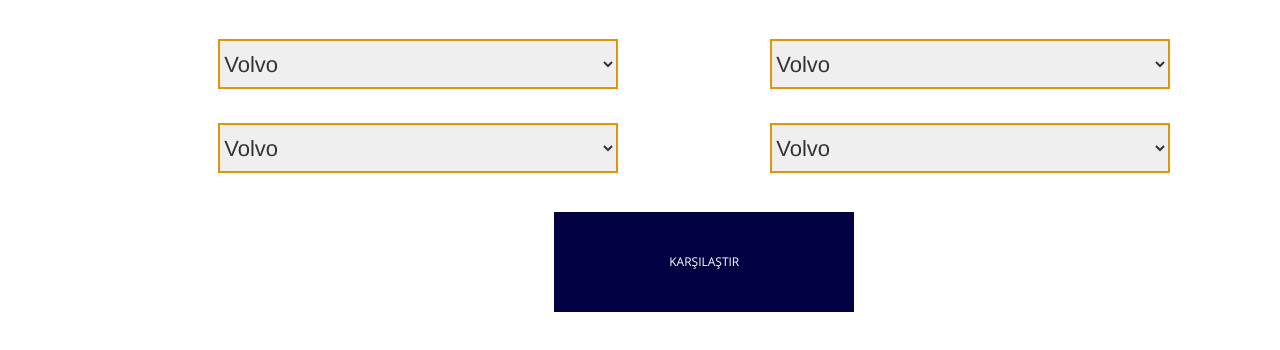
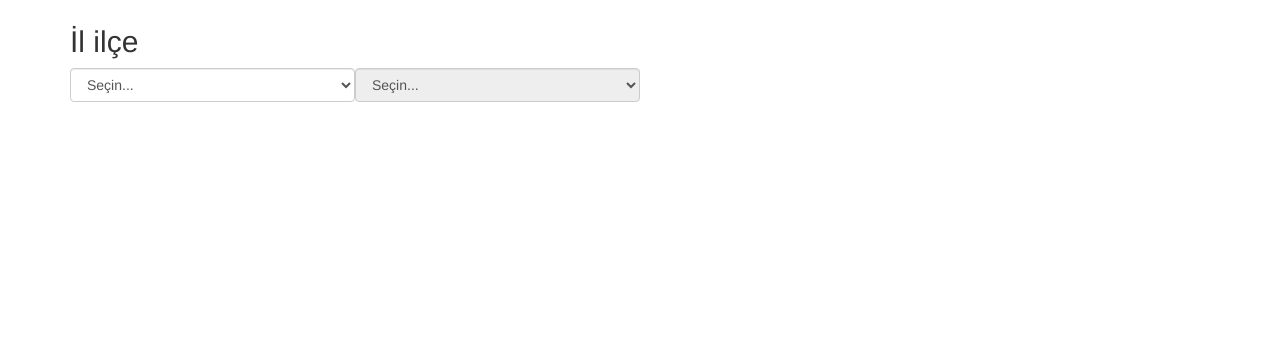
Before and after one commit to atakanbalta/Moto-karsilastirma, a plain HTML site: page karsilastirma.html in a window 1280 px wide. Shown: the part 154-504 px from the top of the page. Drawn offline with nearby package versions, Linux system fonts and the light colour scheme.

Commit message:
js ve json düzenleme

```diff
--- a/js/karsilastirma.js
+++ b/js/karsilastirma.js
@@ -0,0 +1,21 @@
+$.getJSON("markalar.json", function(sonuc){
+    $.each(sonuc, function(index, value){
+        var row="";
+        row +='<option value="'+value.marka+'">'+value.marka+'</option>';
+        $("#marka").append(row);
+    })
+});
+$("#marka").on("change", function(){
+    var marka =$(this).val();
+    $("#modeller").attr("disabled", false).html("<option value=''>Seçin..</option>");
+    $.getJSON("markalar.json", function(sonuc){
+        $.each(sonuc, function(index, value){
+            var row="";
+            if(value.marka==marka)
+            {
+                row +='<option value="'+value.modeller+'">'+value.modeller+'</option>';
+                $("#modeller").append(row);
+            }
+        });
+    });
+});
--- a/karsilastirma.html
+++ b/karsilastirma.html
@@ -79,61 +79,21 @@
     </div>
     <h1 class="text-center">&bullet; MOTOSİKLET KARŞILAŞTIRMA &bullet;</h1>
     <div class="container">
-        <select class="marks">
-            <option value="volvo">Volvo</option>
-            <option value="saab">Saab</option>
-            <option value="mercedes">Mercedes</option>
-            <option value="audi">Audi</option>
-            <option value="saab">Saab</option>
-            <option value="mercedes">Mercedes</option>
-            <option value="audi">Audi</option>
-            <option value="saab">Saab</option>
-            <option value="mercedes">Mercedes</option>
-            <option value="audi">Audi</option>
-        </select>
-        <select class="marks">
-            <option value="volvo">Volvo</option>
-            <option value="saab">Saab</option>
-            <option value="mercedes">Mercedes</option>
-            <option value="audi">Audi</option>
-            <option value="saab">Saab</option>
-            <option value="mercedes">Mercedes</option>
-            <option value="audi">Audi</option>
-            <option value="saab">Saab</option>
-            <option value="mercedes">Mercedes</option>
-            <option value="audi">Audi</option>
-        </select>
+        <div class="row">
+            <div class="col-md-12"><h1>İl ilçe</h1></div>
+            <div class="col-md-3">
+                <select name="marka" id="marka" class="form-control">
+                    <option value="">Seçin...</option>
+                </select>
+            </div>
+
+            <div class="col-md-3">
+                <select name="modeller" id="modeller" class="form-control" disabled="disabled">
+                    <option value="">Seçin...</option>
+                </select>
+            </div>
+        </div>
     </div>
-    <div class="container">
-        <select class="marks">
-            <option value="volvo">Volvo</option>
-            <option value="saab">Saab</option>
-            <option value="mercedes">Mercedes</option>
-            <option value="audi">Audi</option>
-            <option value="saab">Saab</option>
-            <option value="mercedes">Mercedes</option>
-            <option value="audi">Audi</option>
-            <option value="saab">Saab</option>
-            <option value="mercedes">Mercedes</option>
-            <option value="audi">Audi</option>
-        </select>
-        <select class="marks">
-            <option value="volvo">Volvo</option>
-            <option value="saab">Saab</option>
-            <option value="mercedes">Mercedes</option>
-            <option value="audi">Audi</option>
-            <option value="saab">Saab</option>
-            <option value="mercedes">Mercedes</option>
-            <option value="audi">Audi</option>
-            <option value="saab">Saab</option>
-            <option value="mercedes">Mercedes</option>
-            <option value="audi">Audi</option>
-        </select>
-    </div>
-    <div class="allcontain">
-        <button class="markbtn">KARŞILAŞTIR</button>
-    </div>
-
 
 
 
```
